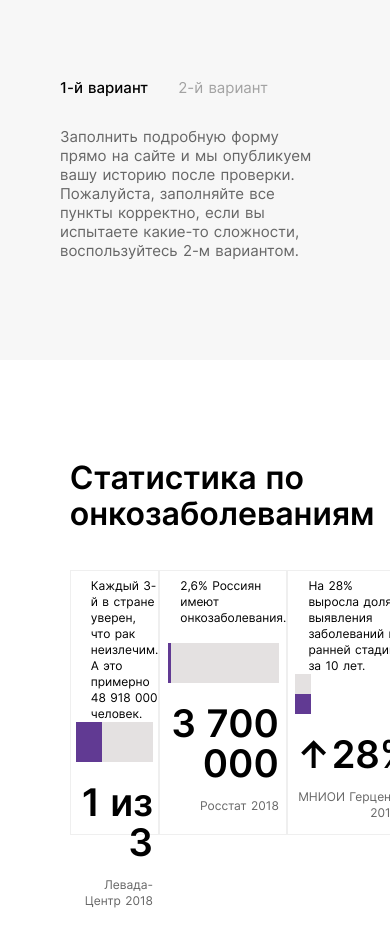
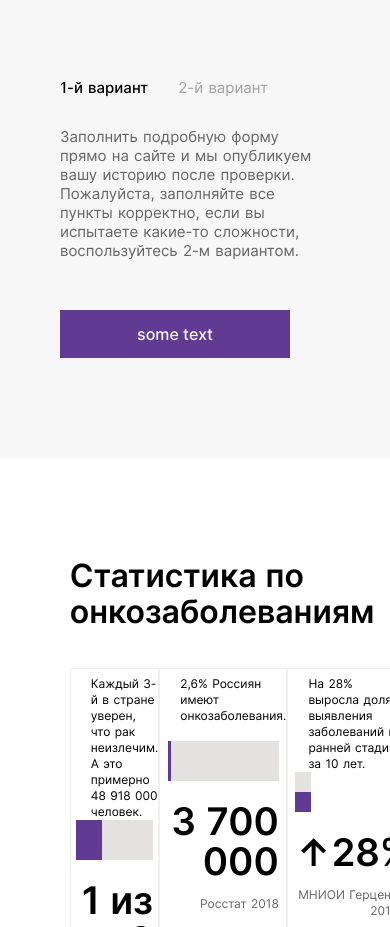
Before and after one commit to Raklechitca-Team/raklechitca, a Nuxt app: page / in a window 390 px wide. Shown: the part 6811-7738 px from the top of the page. Built offline with nearby package versions, Linux system fonts and the light colour scheme.

Commit message:
добавила кнопку в tellstory и адаптировала

```diff
--- a/components/TellStory.vue
+++ b/components/TellStory.vue
@@ -34,7 +34,7 @@
 2-й вариант
 </li>
 </ul>
-        <div>
+<div class="tell-story__text-n-button-wrapper">
 <p v-if="currentTab == 1" class="tell-story__option-description">
 Заполнить подробную форму прямо на сайте и мы опубликуем вашу
 историю после проверки. Пожалуйста, заполняйте все пункты корректно,
@@ -44,6 +44,7 @@
 Оставить контакт (почту или номер телефона) и мы свяжемся с вами,
 зададим вопросы, уточним детали вашей истории.
 </p>
+<main-button class="tell-story__button" />
 </div>
 </div>
 </div>
@@ -52,9 +53,11 @@
 
 <script>
 import SectionTitle from '@/components/ui/SectionTitle';
+import MainButton from '@/components/ui/MainButton';
 export default {
 components: {
 'section-title': SectionTitle,
+'main-button': MainButton,
 },
 data: function() {
 return {
@@ -134,6 +137,11 @@ export default {
 color: #666;
 margin-left: 40px;
 text-align: left;
+min-height: 76px;
+}
+.tell-story__button {
+margin-left: 40px;
+margin-top: 78px;
 }
 @media screen and (max-width: 1360px) {
 .tell-story__title {
@@ -172,6 +180,9 @@ export default {
 line-height: 19px;
 max-width: 447px;
 }
+.tell-story__button {
+max-width: 230px;
+}
 }
 @media screen and (max-width: 1000px) {
 .tell-story {
@@ -192,6 +203,7 @@ export default {
 width: 380px;
 margin: 0 auto 30px;
 display: flex;
+
 justify-content: flex-start;
 flex-direction: row;
 padding: 0;
@@ -212,5 +224,15 @@ export default {
 max-width: 380px;
 margin: 0 auto;
 }
+.tell-story__text-n-button-wrapper {
+max-width: 380px;
+margin: 0 auto;
+display: flex;
+flex-direction: column;
+align-items: flex-start;
+}
+.tell-story__button {
+margin: 50px 0 0;
+}
 }
 </style>
```
Lines whose indentation alone changed are shown as unchanged.
